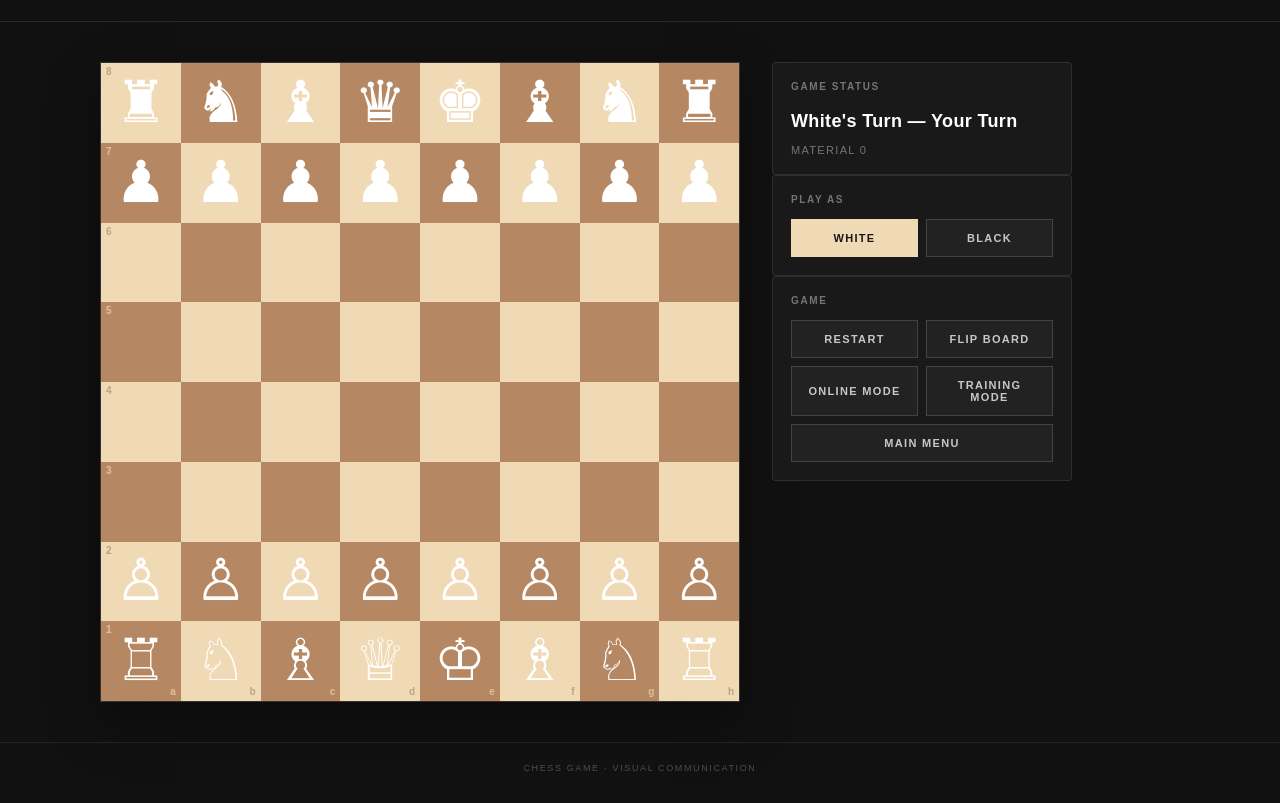
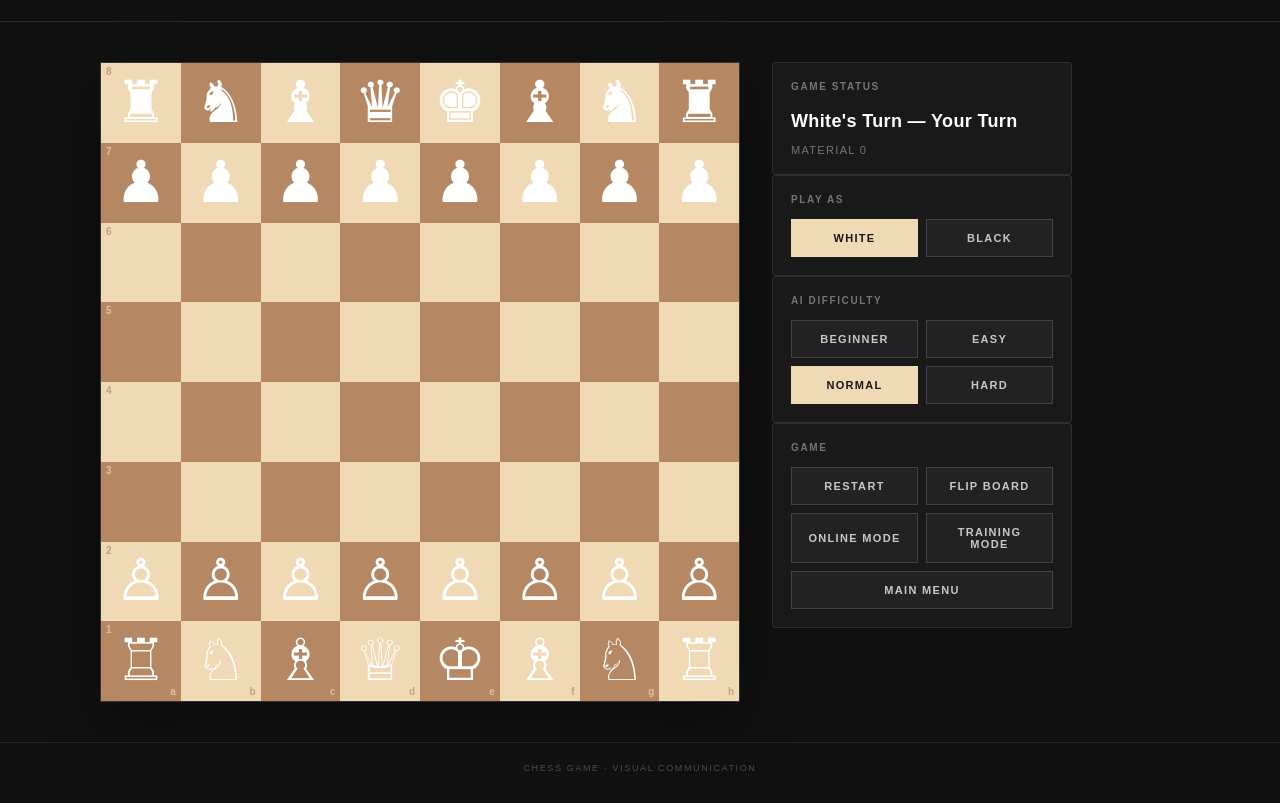
Before and after one commit to zsuzhenyou/cheeze, a website: page public/index.html in a window 1280 px wide. Both pictures are taken after a click on the button "NORMAL MODE". Shown: the part 90-893 px from the top of the page. Drawn offline with nearby package versions, Linux system fonts and the light colour scheme.

Commit message:
Add files via upload

```diff
--- a/public/index.html
+++ b/public/index.html
@@ -81,6 +81,16 @@
               >
                 BLACK
               </button>
+            </div>
+          </section>
+
+          <section class="panel difficulty-panel">
+            <div class="panel-header"><span>AI DIFFICULTY</span></div>
+            <div id="difficulty-controls" role="group" aria-label="AI difficulty">
+              <button type="button" data-difficulty="beginner" onclick="setAIDifficulty('beginner')">BEGINNER</button>
+              <button type="button" data-difficulty="easy" onclick="setAIDifficulty('easy')">EASY</button>
+              <button type="button" data-difficulty="normal" onclick="setAIDifficulty('normal')">NORMAL</button>
+              <button type="button" data-difficulty="hard" onclick="setAIDifficulty('hard')">HARD</button>
             </div>
           </section>
 
--- a/public/script.js
+++ b/public/script.js
@@ -20,15 +20,33 @@ let AI_ENABLED = true;
 let playerColor = "white";
 let AI_COLOR = "black";
 
-const AI_DIFFICULTY = "normal";
+let AI_DIFFICULTY = "normal";
 
 const AI_DEPTHS = {
-  easy: 2,
+  beginner: 0,
+  easy: 1,
   normal: 3,
   hard: 4,
 };
 
-const AI_DEPTH = AI_DEPTHS[AI_DIFFICULTY];
+function getAIDepth() {
+  return AI_DEPTHS[AI_DIFFICULTY];
+}
+
+function setAIDifficulty(difficulty) {
+  if (!(difficulty in AI_DEPTHS)) return;
+
+  AI_DIFFICULTY = difficulty;
+  updateAIDifficultyUI();
+}
+
+function updateAIDifficultyUI() {
+  document.querySelectorAll("#difficulty-controls button").forEach((button) => {
+    const isActive = button.dataset.difficulty === AI_DIFFICULTY;
+    button.classList.toggle("active", isActive);
+    button.setAttribute("aria-pressed", String(isActive));
+  });
+}
 
 // ======================================================
 // TRAINING MODE
@@ -2632,6 +2650,7 @@ function resetGame() {
 
   createBoard();
   updatePlayerColorUI();
+  updateAIDifficultyUI();
   updateTurnDisplay();
 
   if (AI_ENABLED && currentTurn === AI_COLOR) {
@@ -3184,6 +3203,11 @@ function findBestAIMove() {
 
   orderAIMoves(aiMoves);
 
+  // 新手難度只從合法棋步中隨機選擇，不會搜尋局面。
+  if (AI_DIFFICULTY === "beginner") {
+    return aiMoves[Math.floor(Math.random() * aiMoves.length)];
+  }
+
   let bestMove = null;
 
   let bestScore = AI_COLOR === "black" ? Infinity : -Infinity;
@@ -3193,7 +3217,7 @@ function findBestAIMove() {
 
     applySearchMove(move);
 
-    const score = minimax(AI_DEPTH - 1, -Infinity, Infinity);
+    const score = minimax(getAIDepth() - 1, -Infinity, Infinity);
 
     restoreSearchState(state);
 
@@ -3210,6 +3234,11 @@ function findBestAIMove() {
         bestMove = move;
       }
     }
+  }
+
+  // 簡單難度偶爾不選最佳步，讓玩家能把握可見的機會。
+  if (AI_DIFFICULTY === "easy" && Math.random() < 0.35) {
+    return aiMoves[Math.floor(Math.random() * aiMoves.length)];
   }
 
   return bestMove;
@@ -3388,6 +3417,7 @@ initializePositionHistory();
 createBoard();
 
 updatePlayerColorUI();
+updateAIDifficultyUI();
 
 // ======================================================
 // DEBUG
@@ -3401,7 +3431,7 @@ console.log("AI color:", AI_COLOR);
 
 console.log("AI difficulty:", AI_DIFFICULTY);
 
-console.log("AI search depth:", AI_DEPTH);
+console.log("AI search depth:", getAIDepth());
 
 console.log("AI think time:", `${AI_MIN_THINK_TIME} - ${AI_MAX_THINK_TIME} ms`);
 
--- a/public/style.css
+++ b/public/style.css
@@ -321,6 +321,12 @@ body {
   gap: 8px;
 }
 
+#difficulty-controls {
+  display: grid;
+  grid-template-columns: 1fr 1fr;
+  gap: 8px;
+}
+
 /* ======================================================
    BUTTON
 ====================================================== */
@@ -381,6 +387,13 @@ button:active {
   background: #f0d9b5;
 
   color: #181818;
+}
+
+#difficulty-controls button.active,
+#difficulty-controls button.active:hover {
+  background: #f0d9b5;
+  color: #181818;
+  border-color: #f0d9b5;
 }
 
 /* ======================================================
```
